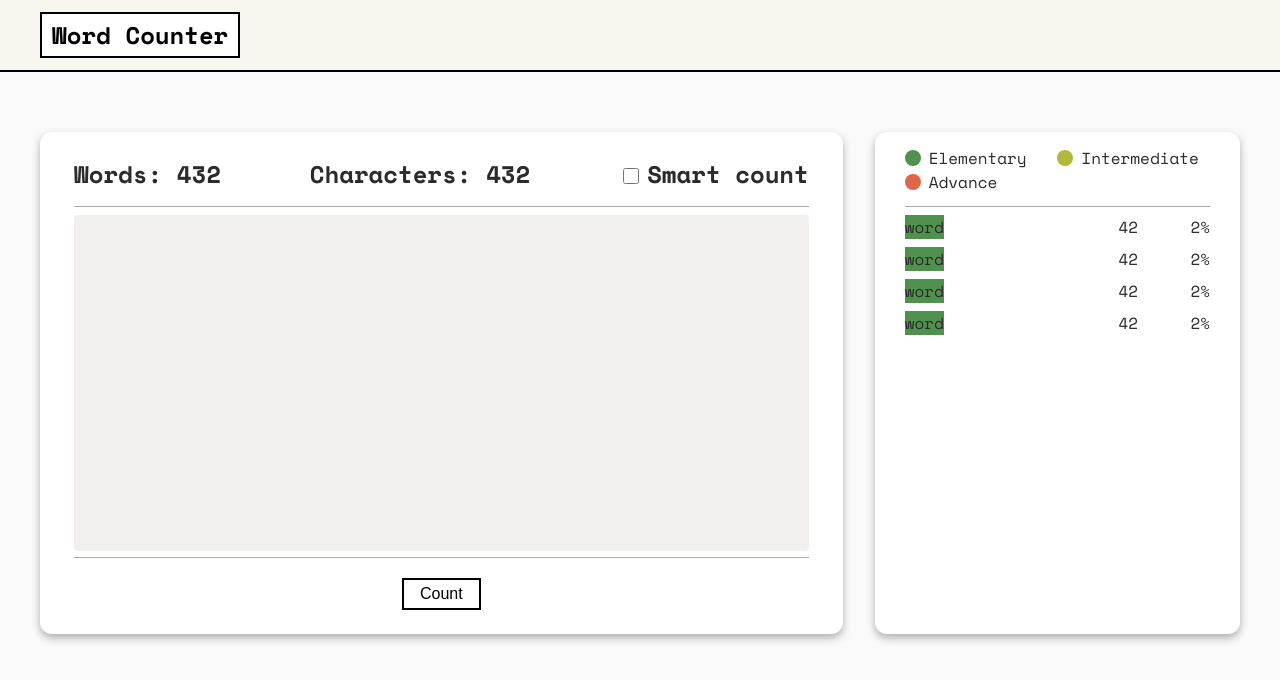
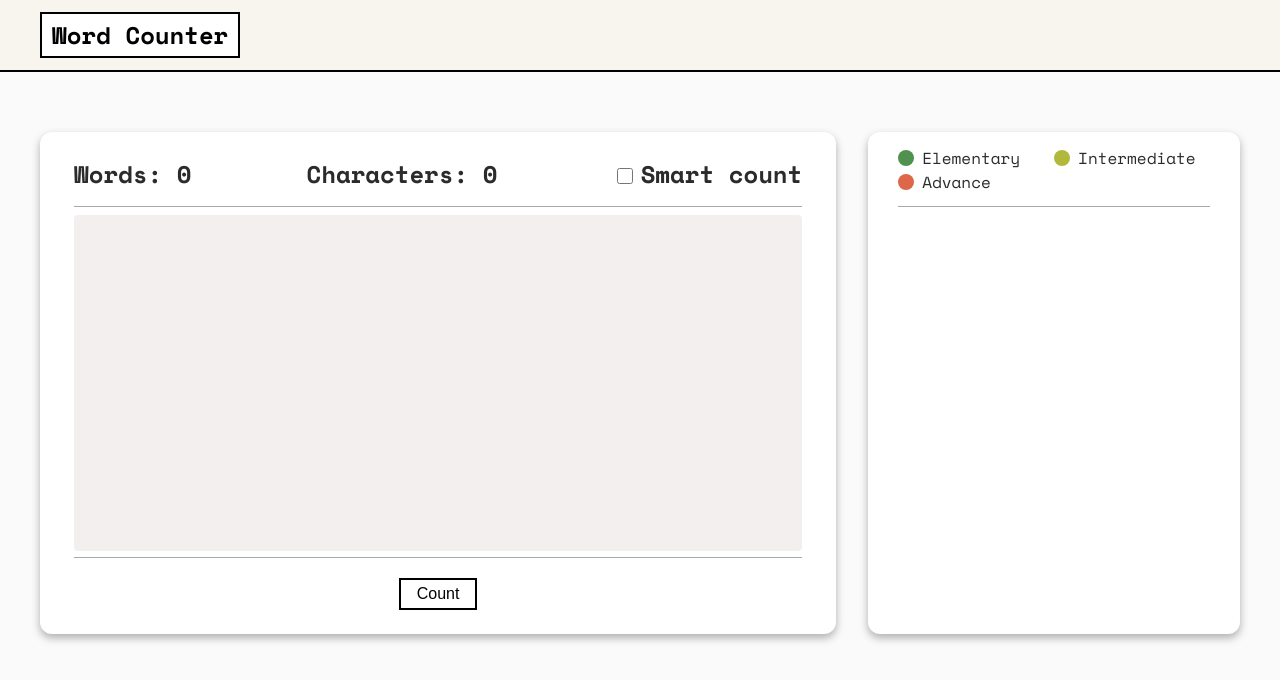
Before and after one commit to HomoDevus/WordCounter, a React (Create React App) app: page / in a window 1280 px wide. Shown: the top 680 px of the page. Built offline with nearby package versions, Linux system fonts and the light colour scheme.

Commit message:
Now the app counts words but without smart count. Send request fixed.

```diff
--- a/src/components/Main.js
+++ b/src/components/Main.js
@@ -1,15 +1,21 @@
-import React, {useEffect, useState} from "react";
+import React, {useState} from "react";
 import CounterField from './MainCounterField/CounterField';
 import Response from "./MainResponse/Response";
 import '../componentsStyles/Main.css';
 
 function Main() {
     const [textArea, setTextArea] = useState('');
+    const [countedWords, setCountedWords] = useState({});
 
     return (
         <main className='content-container'>
-            <CounterField textArea={textArea} setTextArea={setTextArea}/>
-            <Response />
+            <CounterField
+                textArea={textArea}
+                setTextArea={setTextArea}
+                countedWords={countedWords}
+                setCountedWords={setCountedWords}
+            />
+            <Response countedWords={countedWords}/>
         </main>
     )
 }
--- a/src/components/MainCounterField/CounterField.js
+++ b/src/components/MainCounterField/CounterField.js
@@ -1,16 +1,17 @@
 import React from "react";
 import CounterFieldHeader from "./CounterFieldHeader";
 import CounterFieldInput from "./CounterFieldInput";
-import CounterFieldFooter from "./CounterFieldFooter";
 
-function CounterField({setTextArea}, {textArea}) {
+function CounterField({textArea, setTextArea, countedWords, setCountedWords}) {
     return (
         <div className='counter-field'>
-            <CounterFieldHeader />
+            <CounterFieldHeader countedWords={countedWords} textArea={textArea}/>
             <hr />
-            <CounterFieldInput textArea={textArea} setTextArea={setTextArea} />
+            <CounterFieldInput textArea={textArea} setTextArea={setTextArea} setCountedWords={setCountedWords}/>
             <hr className='last-hr'/>
-            <CounterFieldFooter />
+            <div className='counter-field__footer'>
+                <button>Count</button>
+            </div>
         </div>
     )
 }
--- a/src/components/MainCounterField/CounterFieldFooter.js
+++ /dev/null
@@ -1,11 +0,0 @@
-import React from "react";
-
-function CounterFieldFooter() {
-    return (
-        <div className='counter-field__footer'>
-            <button>Count</button>
-        </div>
-    )
-}
-
-export default CounterFieldFooter
--- a/src/components/MainCounterField/CounterFieldHeader.js
+++ b/src/components/MainCounterField/CounterFieldHeader.js
@@ -1,10 +1,18 @@
 import React from "react";
 
-function CounterFieldHeader() {
+function CounterFieldHeader({countedWords, textArea}) {
+    function estimateWords() {
+        let wordsAmount = 0;
+        for (let entries of Object.values(countedWords)) {
+            wordsAmount += entries;
+        }
+        return wordsAmount;
+    }
+
     return (
         <div className='counter-field__header'>
-            <h3 className='counter-field__heading'>Words: {'432'}</h3>
-            <h3 className='counter-field__heading'>Characters: {'432'}</h3>
+            <h3 className='counter-field__heading'>Words: {estimateWords()}</h3>
+            <h3 className='counter-field__heading'>Characters: {textArea.length}</h3>
             <label>
                 <input type='checkbox'/>
                 <h3 className='counter-field__heading'>Smart count</h3>
--- a/src/components/MainCounterField/CounterFieldInput.js
+++ b/src/components/MainCounterField/CounterFieldInput.js
@@ -1,9 +1,27 @@
-import React from "react";
+import React, {useEffect} from "react";
 
-function CounterFieldInput({setTextArea}, {textArea}) {
+function CounterFieldInput({setTextArea, textArea, setCountedWords}) {
+    useEffect(() => {setCountedWords(countWords())}, [textArea]);
+
+    function countWords() {
+        let clearTA = textArea.replace(/[.,#!$%^&*;:{}=\-_`~()1234567890]/g,"").replace(/\s{2,}/g," ").split(' ');
+        clearTA = clearTA.filter((word) => word !== ' ' && word !== '');
+        let count = {};
+        for (let word of clearTA) {
+            word in count ? count[word] += 1: count[word] = 1;
+        }
+        // Object sort
+        count = Object.fromEntries(
+            Object.entries(count).sort(([,a],[,b]) => b-a)
+        );
+        return count;
+    }
+
     function handleChange(e) {
-        setTextArea(e.target.value)
+        setTextArea(e.target.value);
+        setCountedWords(countWords());
     }
+
     return (
         <textarea className='counter-field__input' value={textArea} onChange={handleChange} />
     )
--- a/src/components/MainResponse/Response.js
+++ b/src/components/MainResponse/Response.js
@@ -1,8 +1,18 @@
-import React from "react";
+import React, {useEffect, useState} from "react";
 import ResponseWord from "./ResponseWord";
 import '../../componentsStyles/Response.css';
 
-function Response() {
+function Response({countedWords}) {
+    const [wordElements, setWordElements] = useState([]);
+
+    useEffect(() => {
+        let wordsUpdate = [];
+        for (let [word, entries] of Object.entries(countedWords)) {
+            wordsUpdate.push(<ResponseWord word={word} entries={entries}/>)
+        }
+        setWordElements(wordsUpdate)
+    }, [countedWords])
+
     return (
         <div className='response'>
             <div className='response__header'>
@@ -11,10 +21,9 @@ function Response() {
                 <div className='response__header_advance'>Advance</div>
             </div>
             <hr />
-            <ResponseWord />
-            <ResponseWord />
-            <ResponseWord />
-            <ResponseWord />
+            <div className='response__word-list'>
+                {wordElements}
+            </div>
         </div>
     )
 }
--- a/src/components/MainResponse/ResponseWord.js
+++ b/src/components/MainResponse/ResponseWord.js
@@ -1,10 +1,10 @@
 import React from "react";
 
-function ResponseWord() {
+function ResponseWord({word, entries}) {
     return (
         <div className='response__item'>
-            <div className='response__word'><span className='elementary'>word</span></div>
-            <div className='response__entries'>42</div>
+            <div className='response__word'><span className='elementary'>{word}</span></div>
+            <div className='response__entries'>{entries}</div>
             <div className='response__percent'>2%</div>
         </div>
     )
--- a/src/componentsStyles/Response.css
+++ b/src/componentsStyles/Response.css
@@ -1,6 +1,7 @@
 .response {
     padding: 14px 30px;
     text-align: start;
+    position: relative;
 }
 
 .response hr {
@@ -10,6 +11,11 @@
 .response__header {
     display: grid;
     grid-template-columns: 1fr 1fr;
+}
+
+.response__word-list {
+    max-height: 384px;
+    overflow: auto;
 }
 
 .response__item {
```
Also changed, not shown: src/functions/sendRequest.js (+28 -38 lines), src/functions/test.html (added, +10 -0 lines).
